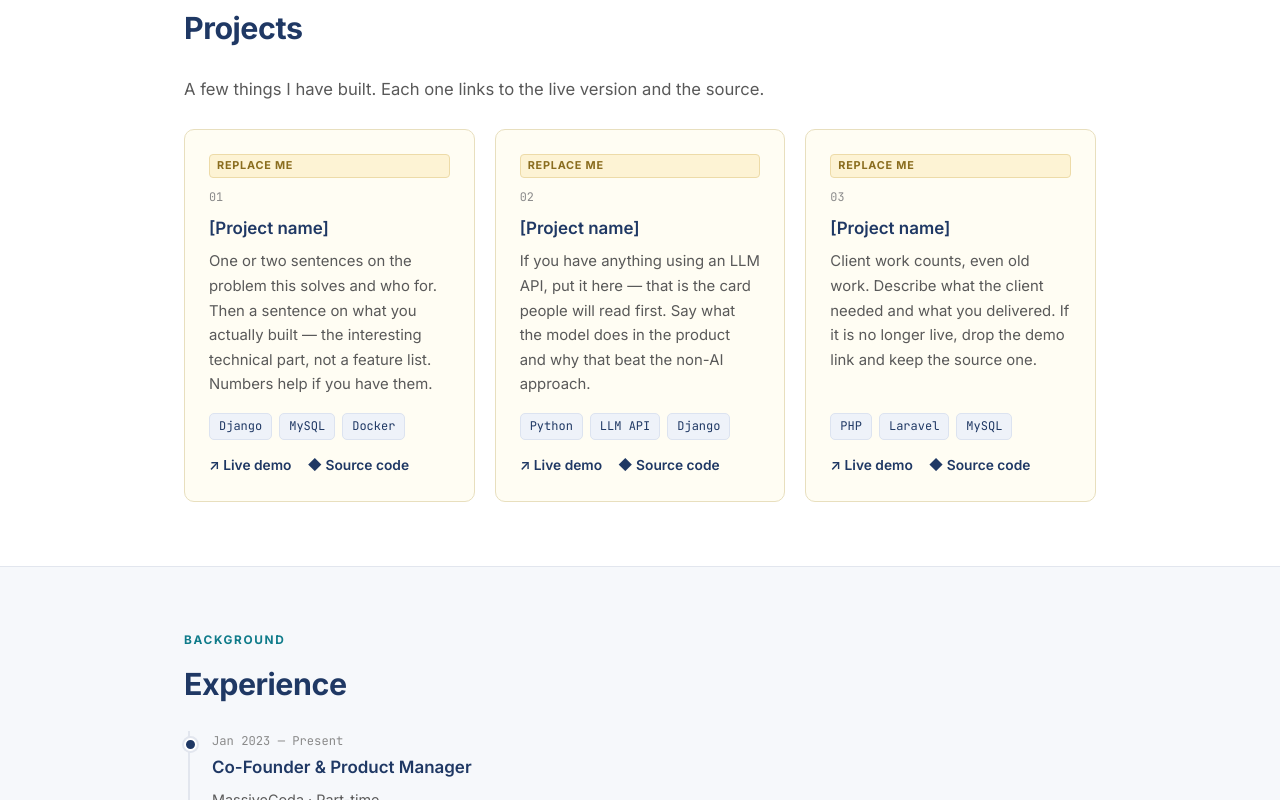
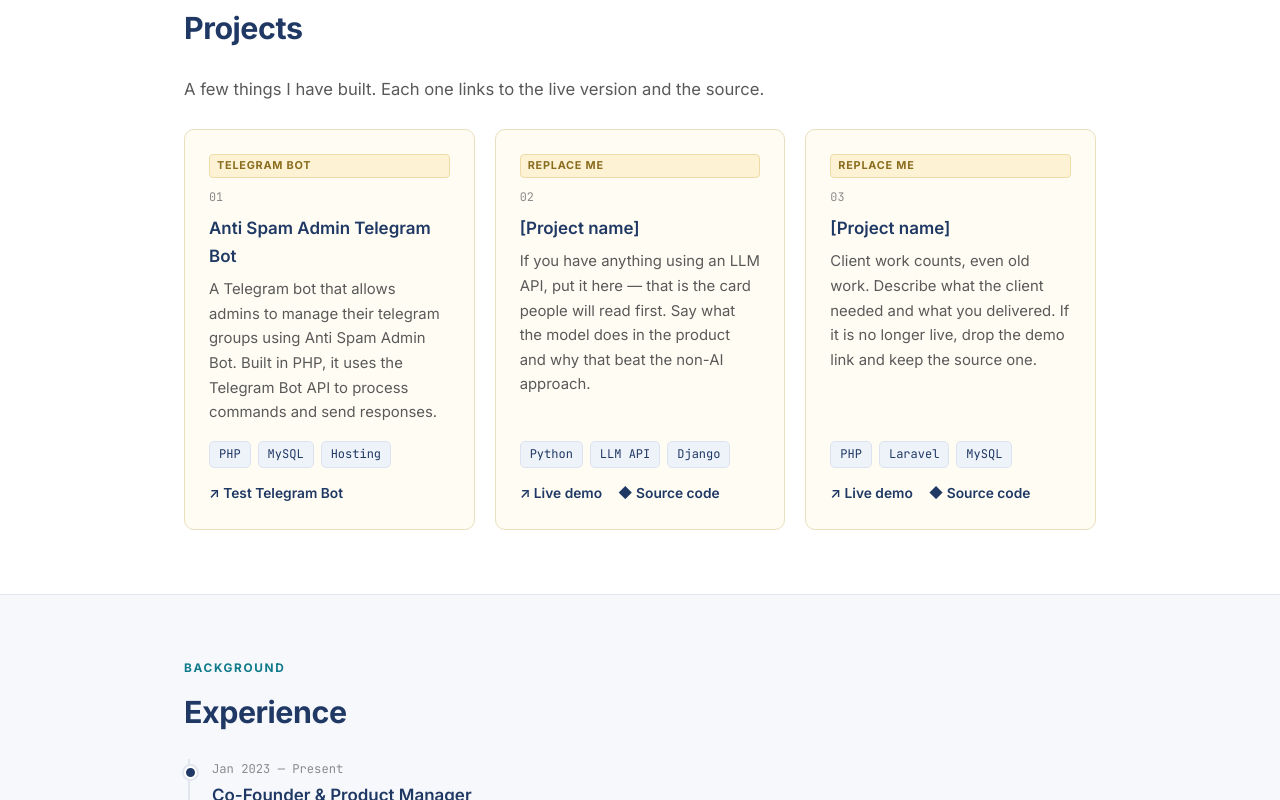
Before and after one commit to mrkheradmand/mrkheradmand.github.io, a plain HTML site: page index.html in a window 1280 px wide. Shown: the part 1749-2549 px from the top of the page. Drawn offline with Linux system fonts and the light colour scheme.

Commit message:
Update project details and roles in index.html for clarity and accuracy

```diff
--- a/index.html
+++ b/index.html
@@ -204,7 +204,7 @@ footer{padding:30px 0;text-align:center;color:var(--grey-light);font-size:.84rem
 <header class="hero">
   <div class="wrap">
     <h1>Kheradmand</h1>
-    <div class="role">Backend Web Developer &nbsp;·&nbsp; IT Support Specialist &nbsp;·&nbsp; Customer Success Manager</div>
+    <div class="role">Customer Success Manager &nbsp;·&nbsp; IT Support Specialist &nbsp;·&nbsp;Backend Web Developer</div>
     <p class="intro">
       I build database-driven web applications in Python and Django, and I have spent
       13+ years on the technical side of a web hosting business. That combination means
@@ -320,20 +320,19 @@ footer{padding:30px 0;text-align:center;color:var(--grey-light);font-size:.84rem
     <div class="projgrid">
 
       <article class="proj placeholder">
-        <span class="badge">Replace me</span>
+        <span class="badge">Telegram Bot</span>
         <div class="num">01</div>
-        <h3>[Project name]</h3>
+        <h3>Anti Spam Admin Telegram Bot</h3>
         <p>
-          One or two sentences on the problem this solves and who for. Then a sentence on
-          what you actually built — the interesting technical part, not a feature list.
-          Numbers help if you have them.
+          A Telegram bot that allows admins to manage their telegram groups using Anti Spam Admin Bot. Built in PHP, it uses the Telegram Bot API to process
+          commands and send responses.
         </p>
         <div class="tags">
-          <span class="tag">Django</span><span class="tag">MySQL</span><span class="tag">Docker</span>
+          <span class="tag">PHP</span><span class="tag">MySQL</span><span class="tag">Hosting</span>
         </div>
         <div class="links">
-          <a href="#">↗ Live demo</a>
-          <a href="#">◆ Source code</a>
+          <a href="https://t.me/AntiSpamAdminBot">↗ Test Telegram Bot</a>
+          <!-- <a href="#">◆ Source code</a> -->
         </div>
       </article>
 
```
